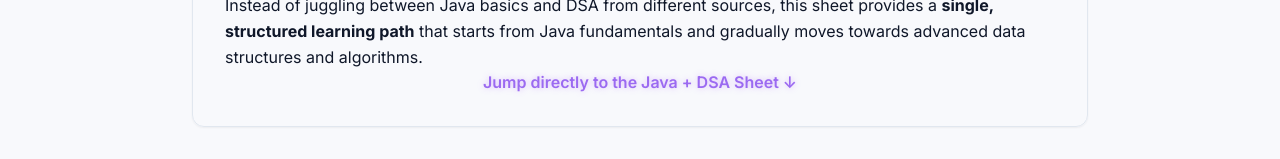
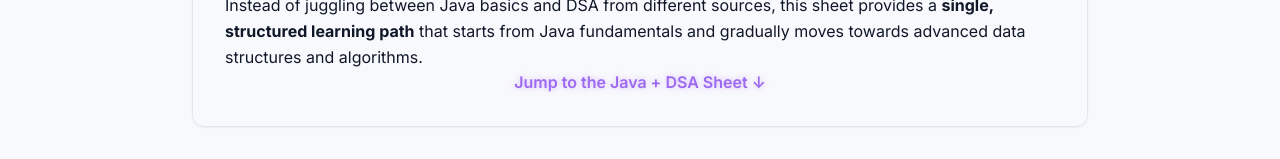
Before and after one commit to shashcode-org/shashcode, a React (Vite) app: page /java-dsa in a window 1280 px wide. Shown: the part 525-684 px from the top of the page. Built offline with nearby package versions, Linux system fonts and the light colour scheme.

Commit message:
fix jump

```diff
--- a/src/pages/DSA.jsx
+++ b/src/pages/DSA.jsx
@@ -65,7 +65,7 @@ const DSA = () => {
                     }}
                     className="font-semibold hover:underline transition"
                   >
-                    Jump directly to the DSA Sheet ↓
+                    Jump to the DSA Sheet ↓
                   </span>
 
 
--- a/src/pages/JavaDSA.jsx
+++ b/src/pages/JavaDSA.jsx
@@ -68,7 +68,7 @@ const JavaDSA = () => {
                     }}
                     className="font-semibold hover:underline transition"
                   >
-                    Jump directly to the Java + DSA Sheet ↓
+                    Jump to the Java + DSA Sheet ↓
                   </span>
 
 
```
